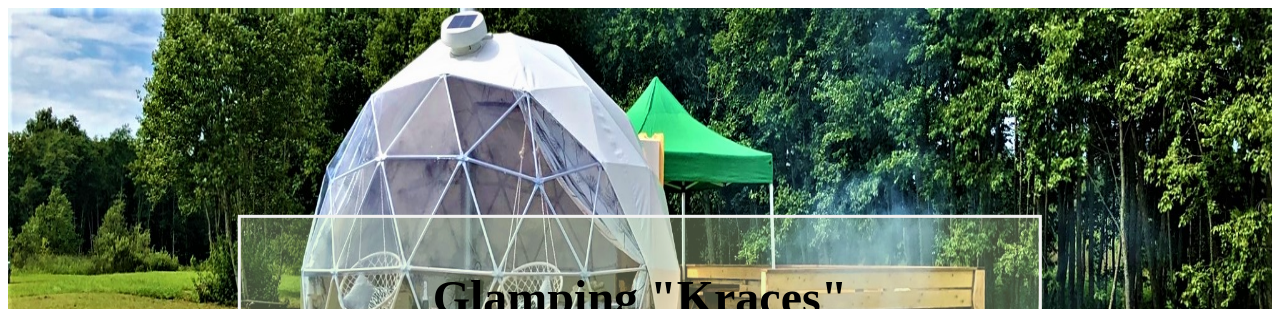
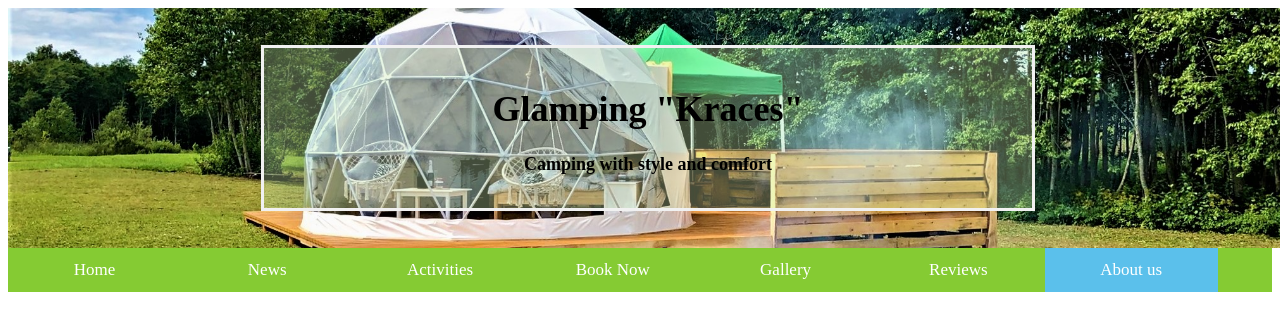
Before and after one commit to emilsberzs/glemping_kraces, a Django app: page /about/ in a window 1280 px wide. Shown: the top 309 px of the page. Run offline with Django 3.2, Linux system fonts and the light colour scheme; a map, chart or similar area stays blank.

Commit message:
Slowly working to make responsive

```diff
--- a/glemping/static/css/glemping.css
+++ b/glemping/static/css/glemping.css
@@ -16,33 +16,32 @@
 .hero-image {
   background-image: url(/static/hero-image.jpg);
   background-size: cover;
-  background-size: 100% 100%;
   background-origin: content-box;
   background-position: center;
   position: relative;
   display: flex;
-  width: 100%;
-  height: 450px;
+  height: 30vh;
+  width:100vw;
+  justify-content: center;
+  align-items: center;
 
 }
 
 
 .hero-text {
-
-  font-size: x-large;
-  position: absolute;
+  font-size: large;
   font-weight: bold;
   border: 3px solid #f1f1f1;
+  width: 60%;
+  background-color: #CEEBAD52;
+  height:20vh;
   position: absolute;
-  top: 70%;
-  left: 50%;
-  transform: translate(-50%, -50%);
-  z-index: 2;
-  width: 60%;
-  padding: 20px;
   text-align: center;
-  background-color: #CEEBAD52;
+  align-content: center;
+}
 
+.hero-hero-text {
+  margin-top: 20px;
 }
 
 .topnav {
@@ -58,17 +57,17 @@
 }
 
 .navbar {
-  width:100%;
+  width:95vw;
   overflow: auto;
 }
 
 .navbar a {
   float: left;
-  padding: 12px 1px 12px 1px;
+  padding: 12px 0px 12px 0px;
   color: white;
   text-decoration: none;
   font-size: 17px;
-  width: 14%; /* Four equal-width links. If you have two links, use 50%, and 33.33% for three links, etc.. */
+  width: 13.5vw; /* Four equal-width links. If you have two links, use 50%, and 33.33% for three links, etc.. */
   text-align: center; /* If you want the text to be centered */
 }
 
```
